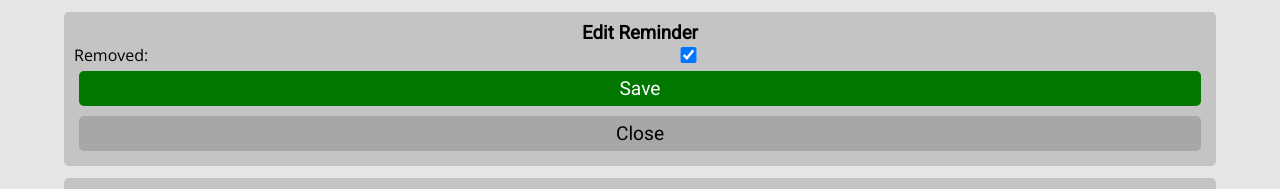
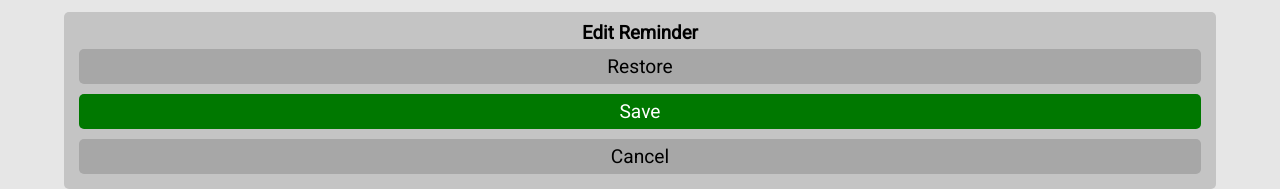
Before and after one commit to enchant97/home-terminal-system, a Flask app: page /reminder/edit/1 in a window 1280 px wide. Shown: the part 175-364 px from the top of the page. Run offline with Flask 2, Linux system fonts and the light colour scheme; a user stored in the database is signed in; tables that the repository leaves empty hold one stand-in row (values such as "Sample post"); parts of the project's set-up code (start-up, migrations or seed data) failed here and were passed over.

Commit message:
add new remove/restore for reminders app

```diff
--- a/HomeTerminal/templates/reminder/edit.html
+++ b/HomeTerminal/templates/reminder/edit.html
@@ -4,10 +4,13 @@
 {% block maincontent %}
 <form class="container two-col" method="POST">
     <h3 class="fillboth">Edit Reminder</h3>
-    <label for="removed">Removed:</label>
-    <input type="checkbox" name="removed" id="removed" value="1" {% if reminder.removed %} checked{% endif %}>
+    {% if reminder.removed %}
+    <a href="{{ url_for('reminder.restore_reminder', item_id=reminder.id_) }}" class="button fillboth">Restore</a>
+    {% else %}
+    <a href="{{ url_for('reminder.remove_reminder', item_id=reminder.id_) }}" class="button error fillboth">Remove</a>
+    {% endif %}
     <button class="button ok fillboth" type="submit">Save</button>
-    <a class="button fillboth" href="{{ url_for('reminder.view') }}">Close</a>
+    <a class="button fillboth" href="{{ url_for('reminder.view') }}">Cancel</a>
 </form>
 <div class="container down">
     <h3>Edit Tasks</h3>
--- a/HomeTerminal/views/reminder.py
+++ b/HomeTerminal/views/reminder.py
@@ -1,11 +1,8 @@
 from flask import Blueprint, flash, redirect, render_template, request, url_for
 from flask_login import login_required
 
+from ..database import dao
 from ..database.dao.exceptions import RowDoesNotExist
-from ..database.dao.reminder import (get_reminder_tasks, get_reminder_types,
-                                     get_reminders, new_reminder,
-                                     new_reminder_task, remove_reminder)
-from ..database.dao.user import get_users
 from ..helpers.calculations import html_date
 
 reminder = Blueprint("reminder", __name__)
@@ -20,16 +17,16 @@ def view():
             r_type_id = request.form.get("reminder-type-id", None, int)
             show_removed = request.form.get("show-removed", False, bool)
             if r_type_id:
-                loaded_reminders = get_reminders(
+                loaded_reminders = dao.reminder.get_reminders(
                     reminder_type_id=r_type_id,
                     removed=show_removed)
             else:
-                loaded_reminders = get_reminders(removed=show_removed)
+                loaded_reminders = dao.reminder.get_reminders(removed=show_removed)
         except KeyError:
             flash("Missing required form data", "error")
     return render_template(
         "reminder/view.html",
-        reminders=loaded_reminders, types=get_reminder_types(), r_type_id=r_type_id)
+        reminders=loaded_reminders, types=dao.reminder.get_reminder_types(), r_type_id=r_type_id)
 
 @reminder.route("/new", methods=["GET", "POST"])
 @login_required
@@ -43,17 +40,17 @@ def new():
             datedue = request.form.get("datedue", None, html_date)
             tasks = request.form.getlist("atask")
 
-            added_reminder = new_reminder(
+            added_reminder = dao.reminder.new_reminder(
                 content, r_type, is_priority,
                 datedue, user_for_id)
             if tasks:
-                new_reminder_task(added_reminder.id_, *tasks)
+                dao.reminder.new_reminder_task(added_reminder.id_, *tasks)
             flash("added entry!")
         except KeyError:
             flash("Missing required form data", "error")
     return render_template(
-        "reminder/new.html", users=get_users(),
-        reminder_types=get_reminder_types())
+        "reminder/new.html", users=dao.user.get_users(),
+        reminder_types=dao.reminder.get_reminder_types())
 
 @reminder.route("/edit/<int:reminder_id>", methods=["GET", "POST"])
 @login_required
@@ -62,16 +59,16 @@ def edit(reminder_id):
         removed = bool(request.form.get("removed", False))
         try:
             if removed:
-                remove_reminder(reminder_id)
+                dao.reminder.remove_reminder(reminder_id)
                 flash("Entry marked for removal")
             else:
-                remove_reminder(reminder_id, False)
+                dao.reminder.remove_reminder(reminder_id, False)
                 flash("Entry no longer marked for removal")
         except RowDoesNotExist:
             flash("reminder with that id does not exist!", "warning")
         return redirect(url_for(".view"))
-    loaded_reminder = get_reminders(only_first=True, id_=reminder_id)
-    loaded_tasks = get_reminder_tasks(reminder_id=reminder_id, removed=False)
+    loaded_reminder = dao.reminder.get_reminders(only_first=True, id_=reminder_id)
+    loaded_tasks = dao.reminder.get_reminder_tasks(reminder_id=reminder_id, removed=False)
     return render_template(
         "/reminder/edit.html",
         reminder=loaded_reminder, tasks=loaded_tasks)
@@ -82,7 +79,21 @@ def new_task(reminder_id):
     if request.method == "POST":
         tasks = request.form.getlist("atask")
         if tasks:
-            new_reminder_task(reminder_id, *tasks)
+            dao.reminder.new_reminder_task(reminder_id, *tasks)
         return redirect(url_for(".edit", reminder_id=reminder_id))
-    loaded_reminder = get_reminders(only_first=True, removed=False)
+    loaded_reminder = dao.reminder.get_reminders(only_first=True, removed=False)
     return render_template("reminder/new_tasks.html", reminder=loaded_reminder)
+
+@reminder.route("/remove/<int:item_id>")
+@login_required
+def remove_reminder(item_id: int):
+    dao.reminder.remove_reminder(item_id, True)
+    flash("removed reminder")
+    return redirect(url_for(".view"))
+
+@reminder.route("/restore/<int:item_id>")
+@login_required
+def restore_reminder(item_id: int):
+    dao.reminder.remove_reminder(item_id, False)
+    flash("restored reminder")
+    return redirect(url_for(".view"))
```
